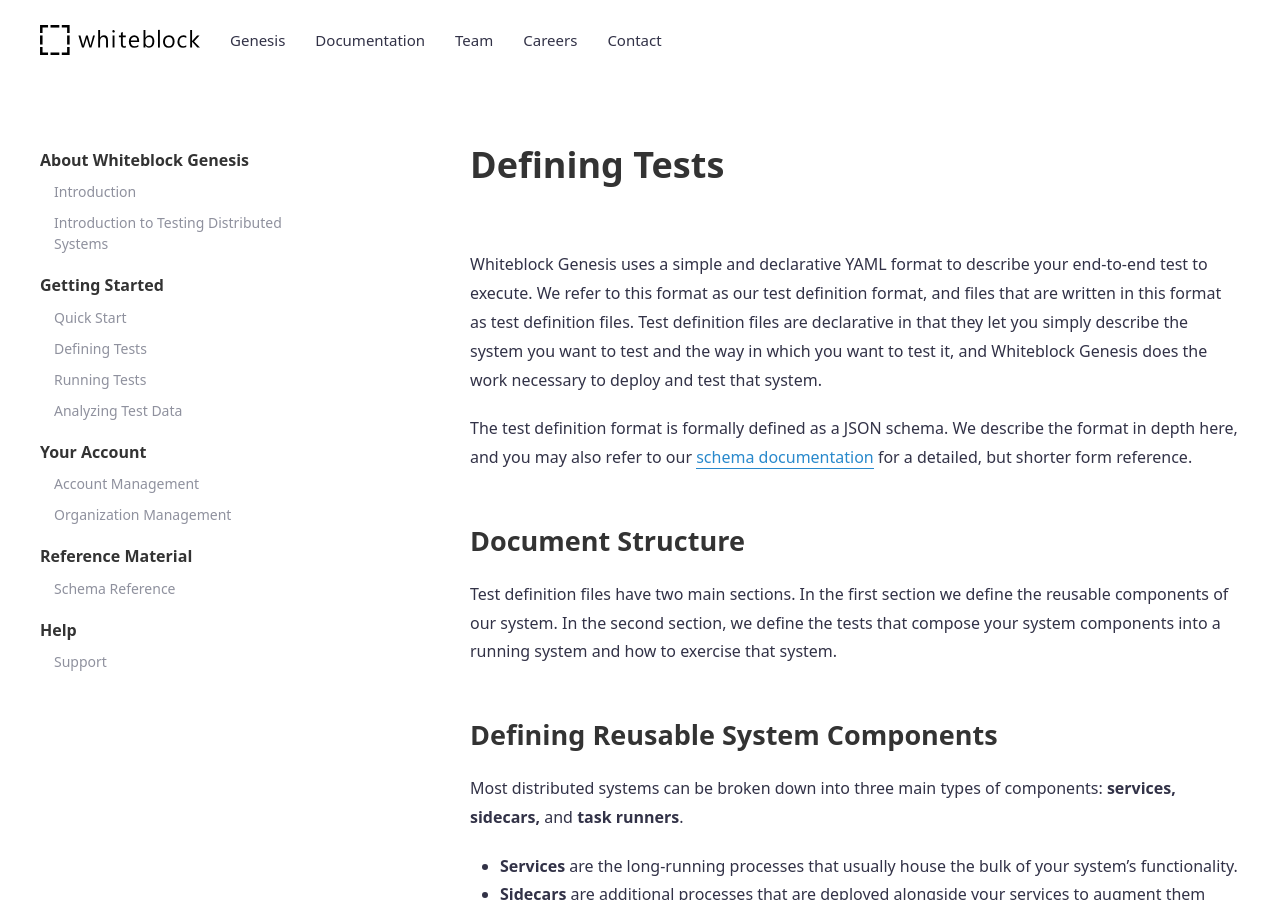
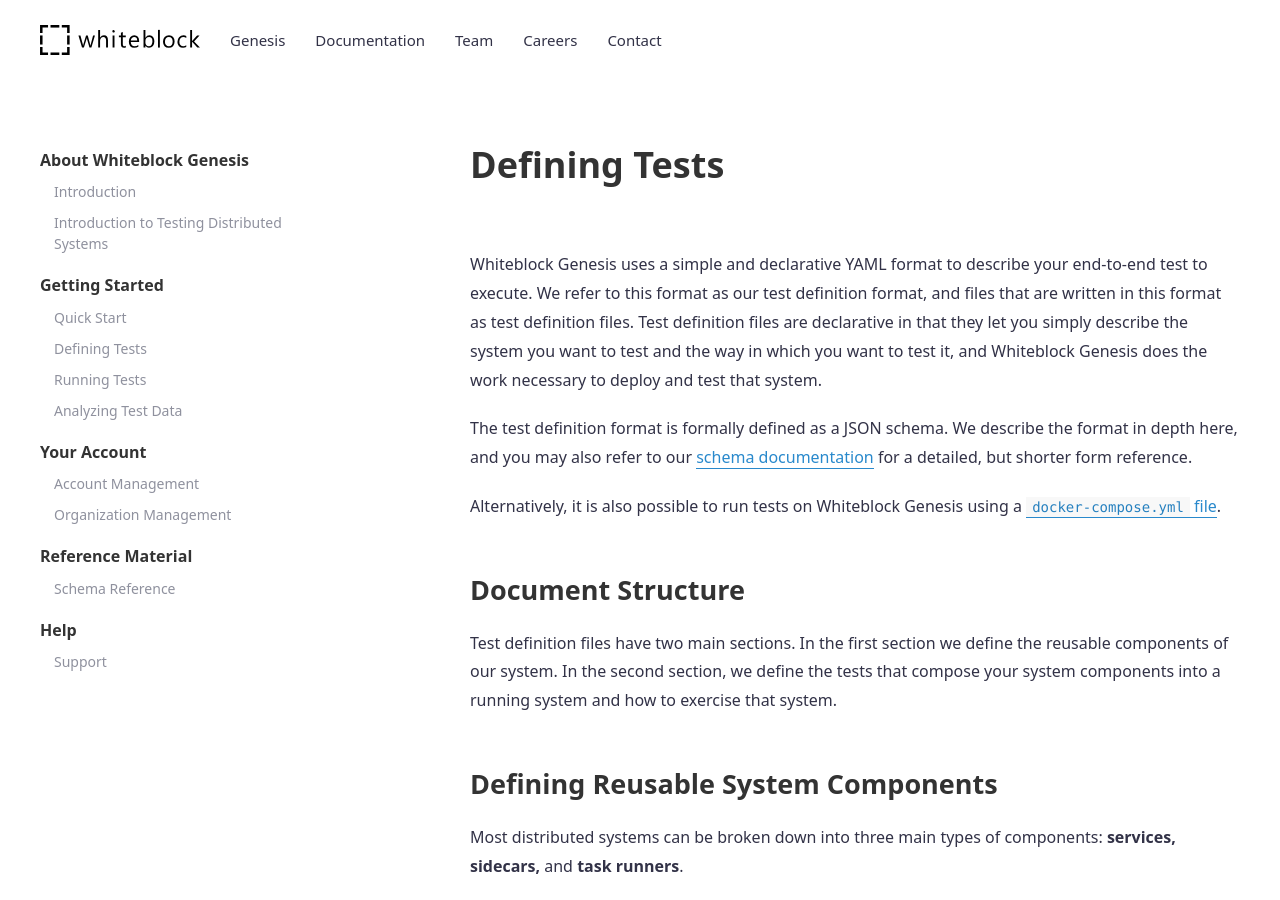
Before and after one commit to whiteblock/genesis-docs, a Jekyll site: the page built from _docs/defining_tests.md, in a window 1280 px wide and 900 px high. Built offline with Jekyll 4.4.1, drawn with Linux system fonts in a browser that asks for light colours.

Commit message:
docker-compose docs

```diff
--- a/_docs/defining_tests.md
+++ b/_docs/defining_tests.md
@@ -7,6 +7,8 @@
 Whiteblock Genesis uses a simple and declarative YAML format to describe your end-to-end test to execute. We refer to this format as our test definition format, and files that are written in this format as test definition files. Test definition files are declarative in that they let you simply describe the system you want to test and the way in which you want to test it, and Whiteblock Genesis does the work necessary to deploy and test that system.
 
 The test definition format is formally defined as a JSON schema. We describe the format in depth here, and you may also refer to our [schema documentation](/schema.html) for a detailed, but shorter form reference.
+
+Alternatively, it is also possible to run tests on Whiteblock Genesis using a [`docker-compose.yml` file](/docker_compose.html).
 
 ## Document Structure
 
```
